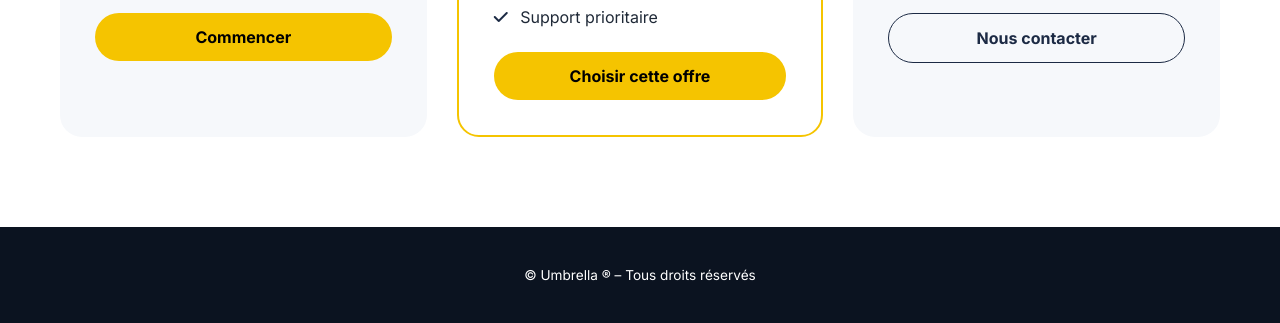
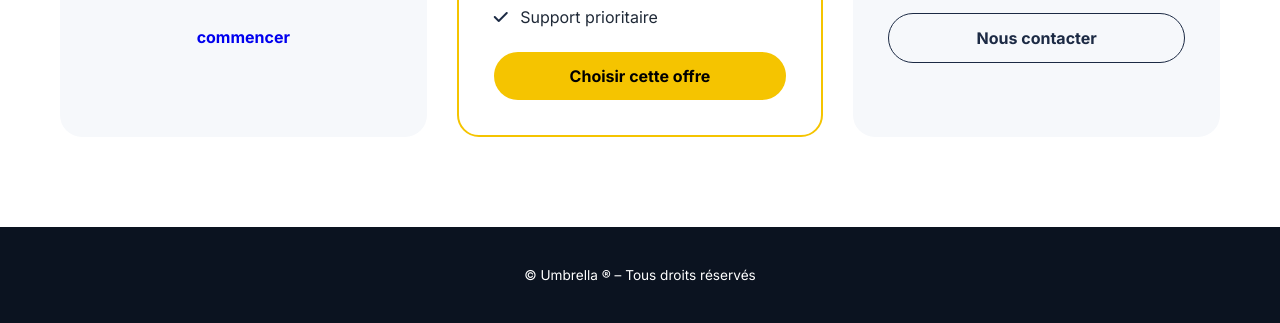
Before and after one commit to chrismsmr-celcom/umbrella-site, a website: page tarification.html in a window 1280 px wide. Shown: the part 691-1014 px from the top of the page. Drawn offline with Linux system fonts and the light colour scheme.

Commit message:
Update tarification.html

```diff
--- a/tarification.html
+++ b/tarification.html
@@ -182,7 +182,7 @@ footer{
         <li><i class="fa fa-check"></i> Gestion tâches</li>
         <li><i class="fa fa-check"></i> QR Code</li>
       </ul>
-      <a id="proLink" class="btn-primary" href="index.html/#outils">Commencer</a>
+      <a href="index.html#outils" class="btn">commencer</a>
     </div>
 
     <!-- SUIT PRO -->
```
